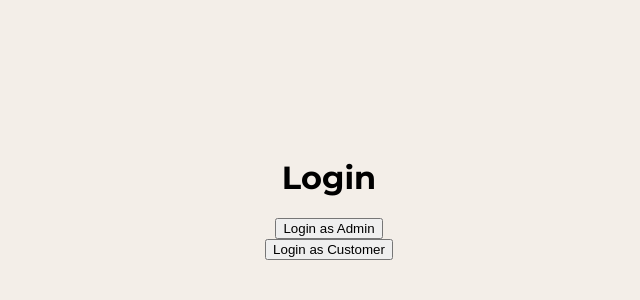
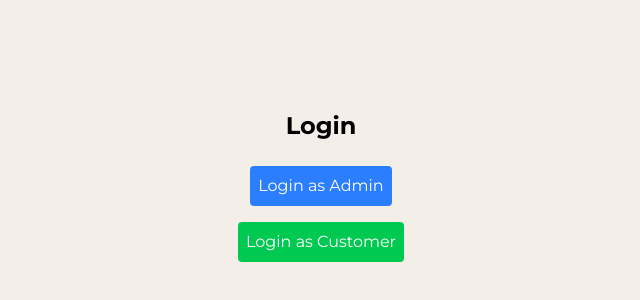
Before and after one commit to Luisnativii/EliteDriverFrontEnd, a React (Vite) app in the folder elite-drive-client/: page /login in a window 1280 px wide. Shown: the part 210-510 px from the top of the page, without its empty margins (319-959 px from the left). Built offline with nearby package versions, Linux system fonts and the light colour scheme.

Commit message:
fixing tailwind

```diff
--- a/elite-drive-client/package.json
+++ b/elite-drive-client/package.json
@@ -12,6 +12,7 @@
   "dependencies": {
     "@radix-ui/react-slot": "^1.2.3",
     "@tailwindcss/postcss": "^4.1.8",
+    "@tailwindcss/vite": "^4.1.8",
     "class-variance-authority": "^0.7.1",
     "clsx": "^2.1.1",
     "lucide-react": "^0.513.0",
--- a/elite-drive-client/postcss.config.js
+++ /dev/null
@@ -1,8 +0,0 @@
-
-
-export default {
-  plugins: {
-    '@tailwindcss/postcss': {},
-    autoprefixer: {},
-  },
-};
--- a/elite-drive-client/src/index.css
+++ b/elite-drive-client/src/index.css
@@ -1,12 +1,6 @@
 @import url('https://fonts.googleapis.com/css2?family=Montserrat:wght@100..900&display=swap');
 @import "tw-animate-css";
-
-@custom-variant dark (&:is(.dark *));
-
-@tailwind base;
-@tailwind components;
-@tailwind utilities;
-
+@import "tailwindcss";
 
 
 
--- a/elite-drive-client/vite.config.js
+++ b/elite-drive-client/vite.config.js
@@ -1,9 +1,11 @@
 import { defineConfig } from 'vite'
 import react from '@vitejs/plugin-react'
+import tailwindcss from '@tailwindcss/vite'
 import path from 'path'
 
 export default defineConfig({
-  plugins: [react()],
+  plugins: [react()
+, tailwindcss()],
   resolve: {
     alias: {
       "@": path.resolve(__dirname, "./src"),
```
Also changed, not shown: 1 other file (tests, documents, lock files or other folders).
